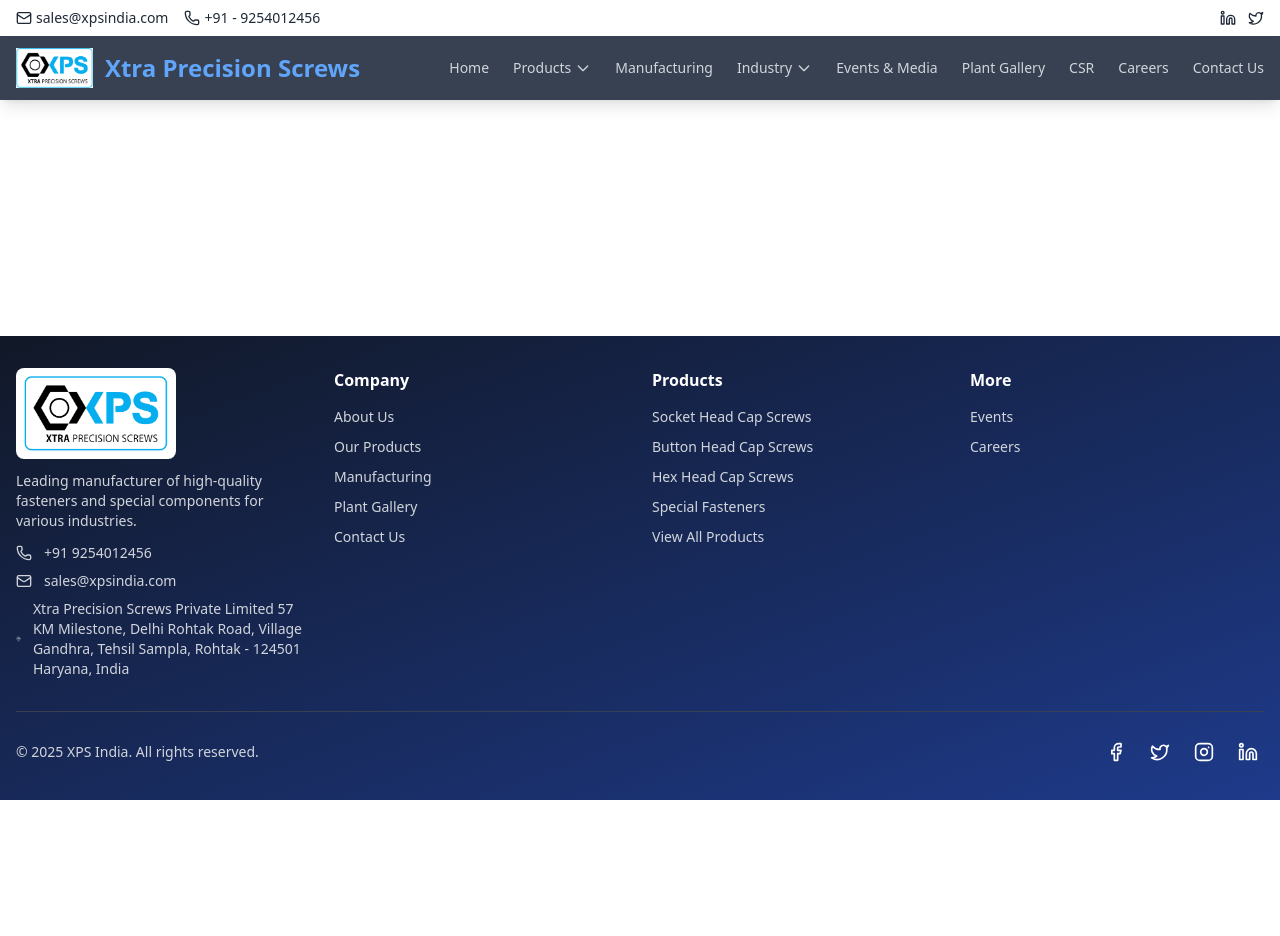
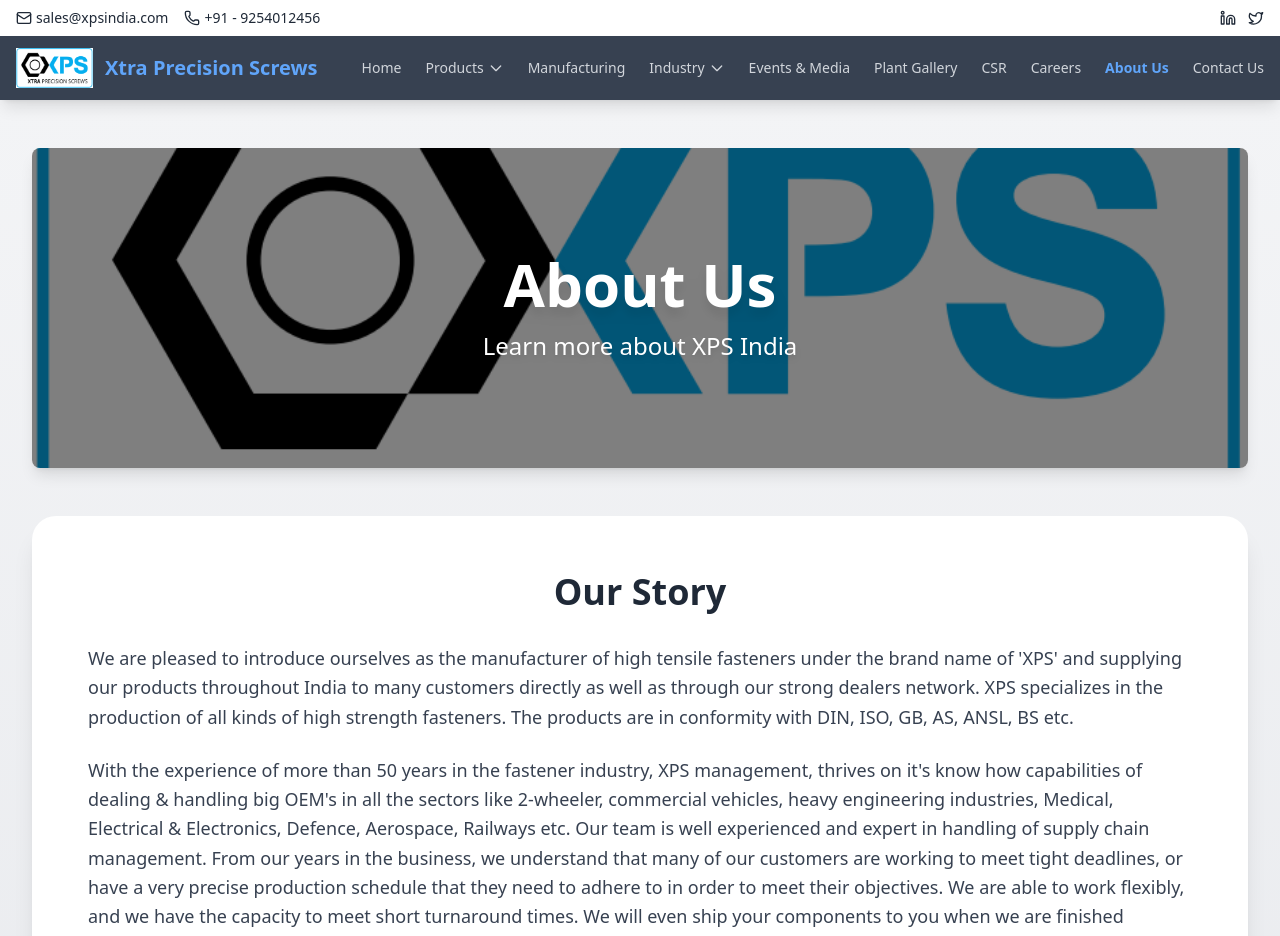
Before and after one commit to amanhasank/xps-website, a React (Create React App) app: page /about in a window 1280 px wide. Shown: the top 936 px of the page. Before the commit the page ends 800 px from the top, so only its background shows below. Built offline with nearby package versions, Linux system fonts and the light colour scheme.

Commit message:
about us page

```diff
--- a/src/App.js
+++ b/src/App.js
@@ -10,6 +10,7 @@
 import EventsPage from './pages/EventsPage';
 import PlantGalleryPage from './pages/PlantGalleryPage';
 import ManufacturingPage from './pages/ManufacturingPage';
+import AboutUs from './pages/AboutUs';
 
 function App() {
   return (
@@ -25,6 +26,7 @@
           <Route path="/events" element={<EventsPage />} />
           <Route path="/gallery" element={<PlantGalleryPage />} />
           <Route path="/manufacturing" element={<ManufacturingPage />} />
+          <Route path="/about" element={<AboutUs />} />
         </Routes>
       </Layout>
     </Router>
--- a/src/components/Navigation.jsx
+++ b/src/components/Navigation.jsx
@@ -139,7 +139,7 @@
         <div className="max-w-7xl mx-auto px-4 py-3 flex justify-between items-center">
           <div className="flex items-center space-x-3">
             <img src="/logo.png" alt="XPS India Logo" className="h-10 w-auto" />
-            <span className="text-xl md:text-2xl font-bold text-blue-400">Xtra Precision Screws</span>
+            <span className="text-lg md:text-xl font-bold text-blue-400">Xtra Precision Screws</span>
           </div>
 
           {/* Desktop Navigation */}
@@ -265,6 +265,7 @@
             <NavLink to="/gallery" className={({ isActive }) => isActive ? "text-blue-400 font-semibold" : "text-gray-300 hover:text-blue-400"}>Plant Gallery</NavLink>
             <NavLink to="/csr" className={({ isActive }) => isActive ? "text-blue-400 font-semibold" : "text-gray-300 hover:text-blue-400"}>CSR</NavLink>
             <NavLink to="/careers" className={({ isActive }) => isActive ? "text-blue-400 font-semibold" : "text-gray-300 hover:text-blue-400"}>Careers</NavLink>
+            <NavLink to="/about" className={({ isActive }) => isActive ? "text-blue-400 font-semibold" : "text-gray-300 hover:text-blue-400"}>About Us</NavLink>
             <NavLink to="/contact" className={({ isActive }) => isActive ? "text-blue-400 font-semibold" : "text-gray-300 hover:text-blue-400"}>Contact Us</NavLink>
           </nav>
 
@@ -373,6 +374,7 @@
           <NavLink to="/gallery" className={({ isActive }) => isActive ? "text-blue-400 font-semibold" : "text-gray-300 hover:text-blue-400"} onClick={toggleMobileMenu}>Plant Gallery</NavLink>
           <NavLink to="/csr" className={({ isActive }) => isActive ? "text-blue-400 font-semibold" : "text-gray-300 hover:text-blue-400"} onClick={toggleMobileMenu}>CSR</NavLink>
           <NavLink to="/careers" className={({ isActive }) => isActive ? "text-blue-400 font-semibold" : "text-gray-300 hover:text-blue-400"} onClick={toggleMobileMenu}>Careers</NavLink>
+          <NavLink to="/about" className={({ isActive }) => isActive ? "text-blue-400 font-semibold" : "text-gray-300 hover:text-blue-400"} onClick={toggleMobileMenu}>About Us</NavLink>
           <NavLink to="/contact" className={({ isActive }) => isActive ? "text-blue-400 font-semibold" : "text-gray-300 hover:text-blue-400"} onClick={toggleMobileMenu}>Contact Us</NavLink>
         </nav>
       </div>
--- /dev/null
+++ b/src/pages/AboutUs.jsx
@@ -0,0 +1,132 @@
+import React, { useState } from 'react';
+import { motion } from 'framer-motion';
+import Tilt from 'react-parallax-tilt';
+
+export default function AboutUs() {
+  const [showModal, setShowModal] = useState(false);
+  const [selectedImage, setSelectedImage] = useState('');
+
+  const openModal = (imageSrc) => {
+    setSelectedImage(imageSrc);
+    setShowModal(true);
+  };
+
+  const closeModal = () => {
+    setShowModal(false);
+    setSelectedImage('');
+  };
+
+  return (
+    <div className="min-h-screen bg-gradient-to-b from-gray-100 to-gray-200 py-12 px-4 sm:px-6 lg:px-8">
+      <div className="max-w-7xl mx-auto">
+
+        {/* Hero Section */}
+        <div className="relative h-[33vh] md:h-[40vh] w-full bg-cover bg-center mb-12 rounded-lg shadow-lg overflow-hidden" style={{ backgroundImage: `url('/logo.png')` }}>
+          <div className="absolute inset-0 bg-black bg-opacity-50"></div>
+          <motion.div
+            initial={{ opacity: 0, y: 20 }}
+            animate={{ opacity: 1, y: 0 }}
+            transition={{ duration: 0.8 }}
+            className="relative z-10 flex flex-col items-center justify-center h-full text-white text-center"
+          >
+            <motion.h1 className="text-4xl sm:text-5xl md:text-6xl font-extrabold drop-shadow-xl">
+              About Us
+            </motion.h1>
+            <motion.p
+              className="mt-4 text-lg sm:text-xl md:text-2xl font-medium drop-shadow-md"
+              initial={{ opacity: 0, y: -10 }}
+              animate={{ opacity: 1, y: 0 }}
+              transition={{ delay: 0.3 }}
+            >
+              Learn more about XPS India
+            </motion.p>
+          </motion.div>
+        </div>
+
+        {/* Content Section */}
+        <motion.div
+          className="bg-white shadow-xl rounded-3xl p-10 md:p-14 mb-16"
+          initial={{ opacity: 0, y: 40 }}
+          whileInView={{ opacity: 1, y: 0 }}
+          viewport={{ once: true }}
+          transition={{ duration: 1 }}
+        >
+          <h2 className="text-3xl md:text-4xl font-bold text-center text-gray-800 mb-8">Our Story</h2>
+          <p className="text-gray-700 text-lg leading-relaxed mb-6">
+              We are pleased to introduce ourselves as the manufacturer of high tensile fasteners under the brand name of 'XPS' and supplying our products throughout India to many customers directly as well as through our strong dealers network. XPS specializes in the production of all kinds of high strength fasteners. The products are in conformity with DIN, ISO, GB, AS, ANSL, BS etc.
+            </p>
+            <p className="text-gray-700 text-lg leading-relaxed mb-6">
+              With the experience of more than 50 years in the fastener industry, XPS management, thrives on it's know how capabilities of dealing & handling big OEM's in all the sectors like 2-wheeler, commercial vehicles, heavy engineering industries, Medical, Electrical & Electronics, Defence, Aerospace, Railways etc. Our team is well experienced and expert in handling of supply chain management. From our years in the business, we understand that many of our customers are working to meet tight deadlines, or have a very precise production schedule that they need to adhere to in order to meet their objectives. We are able to work flexibly, and we have the capacity to meet short turnaround times. We will even ship your components to you when we are finished working on them, ensuring they make it to you exactly when required.
+            </p>
+        </motion.div>
+
+        {/* Leadership Section */}
+        <motion.div
+          className="bg-white shadow-xl rounded-3xl p-10 md:p-14"
+          initial={{ opacity: 0, y: 40 }}
+          whileInView={{ opacity: 1, y: 0 }}
+          viewport={{ once: true }}
+          transition={{ duration: 1 }}
+        >
+          <h2 className="text-3xl md:text-4xl font-bold text-center text-gray-800 mb-10">Our Leadership</h2>
+          <div className="grid grid-cols-1 md:grid-cols-2 gap-10">
+
+            {/* Director Card */}
+            {[{
+              name: 'Sourabh Jain',
+              role: 'Director Production and Finance',
+              image: '/sourabh.jpeg'
+            }, {
+              name: 'Nikhlesh Jain',
+              role: 'Director Sales and Marketing',
+              image: '/nikhlesh.jpeg'
+            }].map((director, idx) => (
+              <Tilt
+                glareEnable={true}
+                glareMaxOpacity={0.3}
+                scale={1.05}
+                key={idx}
+                className="bg-gradient-to-br from-white to-gray-100 shadow-md rounded-2xl p-6 text-center"
+              >
+                <motion.div
+                  whileHover={{ scale: 1.05 }}
+                  className="cursor-pointer flex flex-col items-center"
+                  onClick={() => openModal(director.image)}
+                >
+                  <div className="relative w-48 h-48 rounded-full overflow-hidden mb-4 shadow-lg">
+                    <img src={director.image} alt={director.name} className="w-full h-full object-cover" />
+                    <div className="absolute inset-0 bg-black bg-opacity-0 hover:bg-opacity-30 transition duration-300 flex items-center justify-center">
+                      <span className="text-white opacity-0 hover:opacity-100 transition-opacity text-sm">View Full Image</span>
+                    </div>
+                  </div>
+                  <h3 className="text-xl font-semibold text-gray-900">{director.name}</h3>
+                  <p className="text-blue-600 font-medium">{director.role}</p>
+                </motion.div>
+              </Tilt>
+            ))}
+          </div>
+        </motion.div>
+      </div>
+
+      {/* Image Modal */}
+      {showModal && (
+        <motion.div
+          className="fixed inset-0 z-[100] flex items-center justify-center bg-black bg-opacity-75 p-4"
+          initial={{ opacity: 0 }}
+          animate={{ opacity: 1 }}
+          exit={{ opacity: 0 }}
+        >
+          <div className="relative max-w-4xl max-h-[90vh] bg-gray-900 rounded-xl overflow-hidden shadow-xl">
+            <button
+              onClick={closeModal}
+              className="absolute top-3 right-3 text-white text-2xl font-bold bg-gray-800 hover:bg-gray-700 p-2 rounded-full z-10"
+            >
+              &times;
+            </button>
+            <img src={selectedImage} alt="Full size" className="w-full h-full object-contain" />
+          </div>
+        </motion.div>
+      )}
+    </div>
+  );
+}
```
Also changed, not shown: public/nikhlesh.jpeg (added), 1 other file (tests, documents, lock files or other folders).
